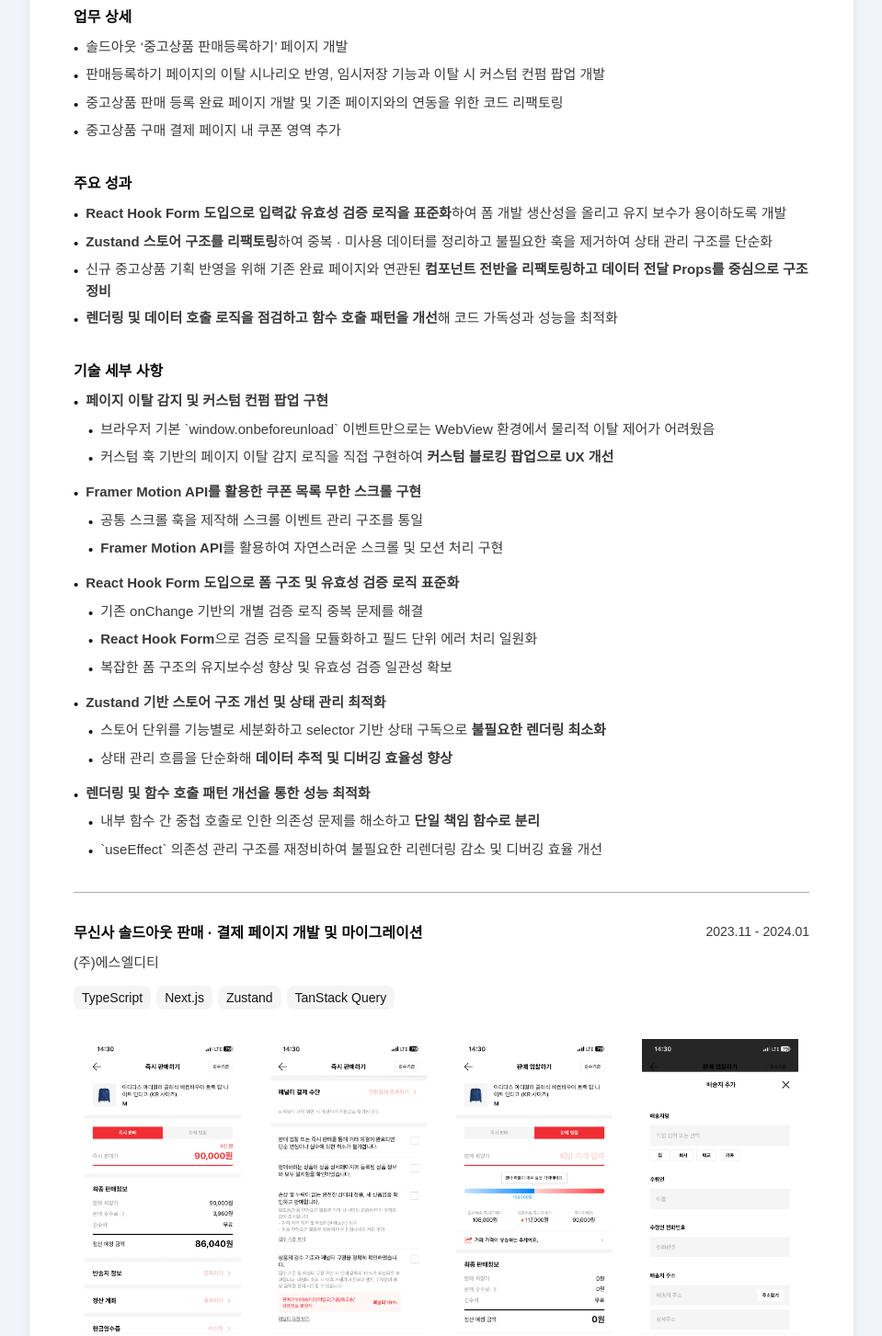
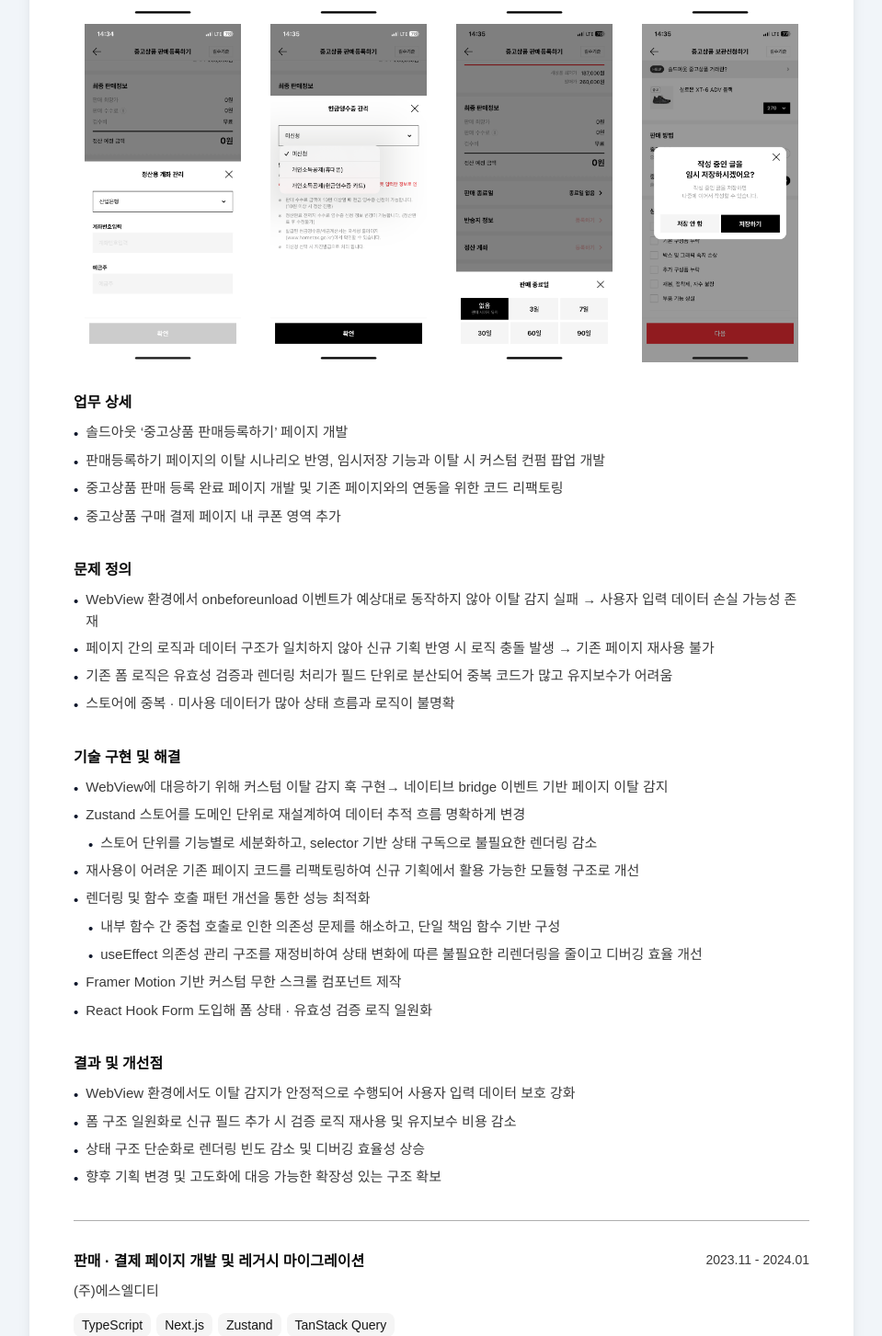
Before and after one commit to kkoomin/kkoomin.github.io, a Next.js app: page /portfolio in a window 1280 px wide. Shown: the part 1125-2578 px from the top of the page at 92% size, without its empty margins (160-1119 px from the left). Built offline with nearby package versions, Linux system fonts and the light colour scheme.

Commit message:
feat: 포트폴리오 데이터 변경

```diff
--- a/app/data/projectData.ts
+++ b/app/data/projectData.ts
@@ -15,49 +15,51 @@ export const portfolioProjects: ProjectData[] = [
       "중고상품 판매 등록 완료 페이지 개발 및 기존 페이지와의 연동을 위한 코드 리팩토링",
       "중고상품 구매 결제 페이지 내 쿠폰 영역 추가",
     ],
-    achievements: [
-      "**React Hook Form 도입으로 입력값 유효성 검증 로직을 표준화**하여 폼 개발 생산성을 올리고 유지 보수가 용이하도록 개발",
-      "**Zustand 스토어 구조를 리팩토링**하여 중복 · 미사용 데이터를 정리하고 불필요한 훅을 제거하여 상태 관리 구조를 단순화",
-      "신규 중고상품 기획 반영을 위해 기존 완료 페이지와 연관된 **컴포넌트 전반을 리팩토링하고 데이터 전달 Props를 중심으로 구조 정비**",
-      "**렌더링 및 데이터 호출 로직을 점검하고 함수 호출 패턴을 개선**해 코드 가독성과 성능을 최적화",
+    issues: [
+      "WebView 환경에서 onbeforeunload 이벤트가 예상대로 동작하지 않아 이탈 감지 실패 → 사용자 입력 데이터 손실 가능성 존재",
+      "페이지 간의 로직과 데이터 구조가 일치하지 않아 신규 기획 반영 시 로직 충돌 발생 → 기존 페이지 재사용 불가",
+      "기존 폼 로직은 유효성 검증과 렌더링 처리가 필드 단위로 분산되어 중복 코드가 많고 유지보수가 어려움",
+      "스토어에 중복 · 미사용 데이터가 많아 상태 흐름과 로직이 불명확",
     ],
     technicalDetails: [
       {
-        title: "페이지 이탈 감지 및 커스텀 컨펌 팝업 구현",
+        title:
+          "WebView에 대응하기 위해 커스텀 이탈 감지 훅 구현→ 네이티브 bridge 이벤트 기반 페이지 이탈 감지",
+        points: [],
+      },
+      {
+        title:
+          "Zustand 스토어를 도메인 단위로 재설계하여 데이터 추적 흐름 명확하게 변경",
         points: [
-          "브라우저 기본 `window.onbeforeunload` 이벤트만으로는 WebView 환경에서 물리적 이탈 제어가 어려웠음",
-          "커스텀 훅 기반의 페이지 이탈 감지 로직을 직접 구현하여 **커스텀 블로킹 팝업으로 UX 개선**",
+          "스토어 단위를 기능별로 세분화하고, selector 기반 상태 구독으로 불필요한 렌더링 감소",
         ],
       },
       {
-        title: "Framer Motion API를 활용한 쿠폰 목록 무한 스크롤 구현",
-        points: [
-          "공통 스크롤 훅을 제작해 스크롤 이벤트 관리 구조를 통일",
-          "**Framer Motion API**를 활용하여 자연스러운 스크롤 및 모션 처리 구현",
-        ],
-      },
-      {
-        title: "React Hook Form 도입으로 폼 구조 및 유효성 검증 로직 표준화",
-        points: [
-          "기존 onChange 기반의 개별 검증 로직 중복 문제를 해결",
-          "**React Hook Form**으로 검증 로직을 모듈화하고 필드 단위 에러 처리 일원화",
-          "복잡한 폼 구조의 유지보수성 향상 및 유효성 검증 일관성 확보",
-        ],
-      },
-      {
-        title: "Zustand 기반 스토어 구조 개선 및 상태 관리 최적화",
-        points: [
-          "스토어 단위를 기능별로 세분화하고 selector 기반 상태 구독으로 **불필요한 렌더링 최소화**",
-          "상태 관리 흐름을 단순화해 **데이터 추적 및 디버깅 효율성 향상**",
-        ],
+        title:
+          "재사용이 어려운 기존 페이지 코드를 리팩토링하여 신규 기획에서 활용 가능한 모듈형 구조로 개선",
+        points: [],
       },
       {
         title: "렌더링 및 함수 호출 패턴 개선을 통한 성능 최적화",
         points: [
-          "내부 함수 간 중첩 호출로 인한 의존성 문제를 해소하고 **단일 책임 함수로 분리**",
-          "`useEffect` 의존성 관리 구조를 재정비하여 불필요한 리렌더링 감소 및 디버깅 효율 개선",
+          "내부 함수 간 중첩 호출로 인한 의존성 문제를 해소하고, 단일 책임 함수 기반 구성",
+          "useEffect 의존성 관리 구조를 재정비하여 상태 변화에 따른 불필요한 리렌더링을 줄이고 디버깅 효율 개선",
         ],
       },
+      {
+        title: "Framer Motion 기반 커스텀 무한 스크롤 컴포넌트 제작",
+        points: [],
+      },
+      {
+        title: "React Hook Form 도입해 폼 상태 · 유효성 검증 로직 일원화",
+        points: [],
+      },
+    ],
+    achievements: [
+      "WebView 환경에서도 이탈 감지가 안정적으로 수행되어 사용자 입력 데이터 보호 강화",
+      "폼 구조 일원화로 신규 필드 추가 시 검증 로직 재사용 및 유지보수 비용 감소",
+      "상태 구조 단순화로 렌더링 빈도 감소 및 디버깅 효율성 상승",
+      "향후 기획 변경 및 고도화에 대응 가능한 확장성 있는 구조 확보",
     ],
     tech: [
       "TypeScript",
@@ -69,7 +71,7 @@ export const portfolioProjects: ProjectData[] = [
     screenshots: projectScreenshots.secondhand,
   },
   {
-    title: "무신사 솔드아웃 판매 · 결제 페이지 개발 및 마이그레이션",
+    title: "판매 · 결제 페이지 개발 및 레거시 마이그레이션",
     company: "(주)에스엘디티",
     period: "2023.11 - 2024.01",
     description: [
@@ -80,40 +82,50 @@ export const portfolioProjects: ProjectData[] = [
       "판매 · 구매 결제 페이지 공통 컴포넌트 개발 및 구조 개선",
       "사용자 트래킹을 위한 Google Analytics(GA) 태그 추가",
     ],
-    achievements: [
-      "기존 Nuxt · Vue2 기반의 판매 · 결제 페이지를 **Next.js로 마이그레이션**",
-      "**TanStack Query(React Query) 적용**으로 서버 상태 관리 및 캐싱 최적화, 불필요한 API 호출 감소",
-      "**판매가 계산식 및 레거시 로직을 정리 · 최적화**하여 결제 처리 안정성과 유지보수성 향상",
-      "CSS만으로 **판매제안가 그래프 영역을 구현**해 외부 라이브러리 의존도 축소 및 코드 경량화",
+    issues: [
+      "Vue2 + Composition API로 구성된 레거시 구조 개선 필요",
+      "WebView safe-area 관련 UI 깨짐 문제 지속 발생",
     ],
     technicalDetails: [
       {
-        title: "Nuxt → Next.js 마이그레이션",
+        title: "Next.js App Router 기반 코드 구조 개발",
+        points: [],
+      },
+      {
+        title: "Vuex 기반 로직을 Zustand로 재정의",
+        points: [],
+      },
+      {
+        title: "TanStack Query로 서버 상태 관리 도입",
         points: [
-          "Nuxt(Vue2) 구조를 **Next.js(v13) App Router 기반**으로 전환",
-          "Vuex 기반 상태 로직을 Zustand로 마이그레이션하여 구조 단순화",
+          "쿼리 키 구조 정의 → API 호출 최적화",
+          "staleTime / refetch 조건 설정 → API 호출 낭비 제거 & 응답 속도 개선",
         ],
       },
       {
-        title: "렌더링 및 상태 관리 구조 개선",
+        title:
+          "판매제안가 그래프를 CSS 기반 커스텀으로 구현해 코드 경량화 및 라이브러리 의존성 제거",
+        points: [],
+      },
+      {
+        title:
+          "WebView - 네이티브 충돌 문제 해결을 위해 동적 레이아웃 보정 로직 추가",
         points: [
-          "중복된 useEffect 호출 및 의존성 문제를 해소",
-          "이벤트 핸들러 호출 시점을 명확히 하여 **예측 가능한 렌더링 흐름 확보**",
+          "초기 로드 시점의 높이 값을 hydration 단계에서 반영하도록 구조 변경",
         ],
       },
-      {
-        title: "WebView 내 네이티브 영역 UI 레이아웃 계산 이슈 개선",
-        points: [
-          "네이티브 바 활성화 시점에서 발생하는 노치 영역 문제를 분석하고 **동적 스타일 처리**로 대응",
-          "웹·네이티브 영역 간 레이아웃 충돌을 최소화하여 **WebView 렌더링 안정성 확보**",
-        ],
-      },
+    ],
+    achievements: [
+      "마이그레이션 후 페이지 구조가 단순해져 기능 확장 비용 감소, 렌더링/상태 변경 예측 가능성 향상",
+      "API 호출 중복 제거 → 네트워크 트래픽 절감 및 페이지 응답 속도 개선",
+      "외부 라이브러리 최소화 → 번들 크기 감소 및 유지보수성 향상",
+      "WebView 내 레이아웃 점프 현상 제거 → 앱 사용자 체감 품질 개선",
     ],
     tech: ["TypeScript", "Next.js", "Zustand", "TanStack Query"],
     screenshots: projectScreenshots.sell,
   },
   {
-    title: "무신사 솔드아웃 APP 내 상품 상세 WebView 기능 추가 개발",
+    title: "솔드아웃 APP 내 상품 상세 WebView 기능 고도화",
     company: "(주)에스엘디티",
     period: "2023.06 - 2023.07",
     description: [
@@ -122,33 +134,28 @@ export const portfolioProjects: ProjectData[] = [
       "상품 상세 내 판매하기 · 구매하기 버튼 상단 플로팅 배너 UI 개발",
       "WebView 영역과 APP 네이티브 영역 간의 연동 진행",
     ],
-    achievements: [
-      "Next.js Image 컴포넌트 및 WebP 포맷 적용으로 **이미지 로딩 속도 최적화**",
-      "**Intersection Observer API를 활용**해 배너 노출 타이밍 개선 및 불필요한 렌더링 최소화",
-      "**WebView 영역과 APP 네이티브 영역 간의 연동 구조 개선**으로 전환 안정성 확보",
-    ],
+    issues: [],
     technicalDetails: [
       {
-        title: "이미지 로딩 및 렌더링 최적화",
-        points: [
-          "WebP 포맷 도입 및 **Next.js Image 컴포넌트 활용**으로 초기 지연 문제 해결",
-          "특정 구간 진입 시점 렌더링 트리거로 불필요한 메모리 사용 감소",
-        ],
+        title:
+          "Next.js Image 컴포넌트 및 WebP 포맷 적용 → 이미지 초기 렌더링 지연 완화",
+        points: [],
       },
       {
-        title: "Intersection Observer API를 활용한 UI 제어",
-        points: [
-          "배너 노출 시점을 Intersection Observer로 감지해 **렌더링 성능 향상**",
-          "기존 스크롤 기반 처리 대비 코드 단순화 달성",
-        ],
+        title:
+          "Intersection Observer API 활용 → 배너 노출 타이밍을 개선하고 불필요한 렌더링 최소화",
+        points: [],
       },
       {
-        title: "WebView ↔ 네이티브 연동 구조 개선",
-        points: [
-          "WebView 전환 시 내부 모달 상태가 유지되는 문제를 해결하기 위해 **네이티브 파라미터 구조 수정**",
-          "화면 상태 동기화 로직 개선으로 **모달 초기화 정상화**",
-        ],
+        title:
+          "Modal 컴포넌트 ↔ WebView 화면 전환 시 상태 잔류 문제 해결 → 네이티브 영역과의 파라미터 구조 재정비",
+        points: [],
       },
+    ],
+    achievements: [
+      "고화질 이미지 로드 시 발생하던 초기 지연 문제를 안정화 → 앱 사용자 체감 성능 개선",
+      "특정 구간 진입 시점에서 이미지가 렌더링되도록 하여 불필요한 메모리 사용 감소",
+      "WebView 전환 시 UI 오류 빈도 감소",
     ],
     tech: ["TypeScript", "Nuxt", "Vue.js"],
     screenshots: projectScreenshots.snap,
@@ -158,86 +165,75 @@ export const portfolioProjects: ProjectData[] = [
   // (주)루나소프트
   // ===============================
   {
-    title: "글로벌 TF 프로젝트 프론트엔드 초기 개발",
+    title: "글로벌 상담센터 TF 프론트엔드 초기 개발",
     company: "(주)루나소프트",
     period: "2022.09 - 2023.01",
     description: [
-      "글로벌 상담센터 TF 초기 기획 버전 개발에 참여, 일본 시장 대응을 위한 다국어(i18n) 구조 설계",
+      "글로벌 상담센터 TF의 프론트엔드 초기 기획 버전 개발에 참여, 일본 시장 대응을 위한 다국어(i18n) 구조 설계",
       "권한 관리, 채널·브랜드 관리, 사업자 정보 관리 및 공통 레이아웃 등 핵심 페이지 1차 개발 담당",
-      "디자인 가이드 통일을 위해 퍼블리셔, 디자이너와 협업하여 스타일 가이드 정립",
-    ],
-    achievements: [
-      "**React 기반의 다국어(i18n) 구조를 구축**하여 일본어·영어 대응 환경 구현",
-      "**Redux Toolkit** 기반 상태 관리로 데이터 흐름 단순화 및 유지보수성 향상",
-      "**Vite 기반 개발 환경 구성**으로 초기 빌드 속도 개선 및 개발 효율성 향상",
+      "챗봇 프론트엔드 팀과의 디자인 가이드 통일을 위해 퍼블리셔, 디자이너와 협업하여 스타일 적용",
     ],
     technicalDetails: [
       {
-        title: "react-i18next를 활용한 다국어(i18n) 구조 설계",
-        points: [
-          "페이지/도메인 단위 namespace 분리로 **유연한 언어팩 구조 설계**",
-          "기획팀 전달 Excel 언어팩 → JSON 변환 자동화 프로토타입 구현",
-        ],
+        title:
+          "react-i18next 기반 다국어 구조 설계 (namespace 기반 도메인 분리)",
+        points: [],
       },
       {
-        title: "Redux Toolkit 기반 상태 관리 구조 설계",
-        points: [
-          "Slice 단위 상태 관리로 **모듈 간 의존성 최소화 및 코드 가독성 개선**",
-        ],
+        title:
+          "기획팀 제공 Excel 언어팩을 JSON으로 변환하는 자동화 프로토타입 구상",
+        points: [],
       },
       {
-        title: "Vite 기반 개발 환경 구성",
-        points: [
-          "CRA 대비 빌드 속도 개선, HMR 성능 향상",
-          "대규모 프로젝트 확장성을 고려한 ESLint/TSConfig 최적화",
-        ],
+        title: "Redux Toolkit 기반 상태 구조 설계",
+        points: [],
       },
+      {
+        title: "Vite 기반 개발 환경 세팅으로 초기 빌드 속도 개선",
+        points: [],
+      },
+    ],
+    achievements: [
+      "일본 시장 대응을 위한 안정적 i18n 기반 확보",
+      "초기 개발 속도 및 유지보수 편의성 향상",
+      "대규모 프로젝트 개발환경 표준화에 기여",
     ],
     tech: ["TypeScript", "React", "Redux Toolkit", "Vite", "i18next"],
   },
   {
-    title: "루나소프트 광고 관리 어드민 신규 개발 및 마이그레이션",
+    title: "광고 관리 어드민 신규 개발 및 마이그레이션",
     company: "(주)루나소프트",
     period: "2020.10 - 2022.09",
     description: [
-      "광고 관리 어드민 신규 개발 및 설계 담당 (초기 Angular10 → React 마이그레이션)",
-      "광고 채널 및 지면 관리, 관리자 권한 관리 등 핵심 워크플로우 UI/로직 개발",
-      "광고 및 채널 통계 대시보드 구축, 일별 현황 · 클릭/조회수 · 채널별 통계 등 주요 KPI 시각화",
+      "팀 내 유일한 프론트엔드 개발자로 광고 관리 어드민 신규 개발 및 설계 담당 → 초기 개발 스택 Angular10, TypeScript",
+      "광고 채널 및 지면 관리, 관리자 권한 관리 등 핵심 워크플로우 UI, 로직 개발",
+      "광고 및 채널 통계 대시보드 구축, 일별 현황·클릭/조회수·채널별 통계 등 주요 KPI 시각화",
       "백엔드 개발자와 협업하여 API 명세 및 응답 구조 설계",
     ],
-    achievements: [
-      "팀 내 **단독 프론트엔드 개발자로 전체 영역을 설계·구현 및 유지보수**",
-      "**Angular10 기반 프로젝트를 React 환경으로 마이그레이션**하며 사내 기술 스택 통합",
-      "**Google Charts API 기반 대시보드 시각화 구성**으로 관리자 사용성 개선",
+    issues: [
+      "Angular10 기반 초기 구조는 유지보수 난이도 높고 기능 확장에 제약",
+      "통계 대시보드 시각화가 미흡해 운영 지표 파악 어려움",
+      "Observable 구조의 비동기 흐름(RxJS) 의존도가 높아 프론트 로직 복잡성 증가",
     ],
     technicalDetails: [
       {
-        title: "Angular → React 마이그레이션",
-        points: [
-          "기존 비즈니스 로직 및 컴포넌트 구조를 점검 및 리팩토링해 코드 품질 개선",
-        ],
+        title: "React + Redux Toolkit 구조로 도메인 단위 설계",
+        points: [],
       },
       {
-        title: "Google Charts API 기반 대시보드 구축",
-        points: [
-          "Timeline, Line, Bar Chart 등 다양한 통계 시각화 컴포넌트 구현",
-          "일별 클릭/조회수, 채널별 성과 시각화를 통해 관리 효율 향상",
-        ],
+        title:
+          "Google Charts API 기반 통계 대시보드 구성 → 주요 KPI(일별 클릭/조회수 등) 시각화",
+        points: [],
       },
       {
-        title: "(Angular)RxJS 기반 비동기 데이터 처리",
-        points: [
-          "HttpClient + Observable 구조로 API 통신 및 예외 처리 구현",
-          "HttpInterceptor를 통한 공통 인증 헤더 및 에러 처리 일원화",
-        ],
+        title: "기존 비즈니스 로직 분석 후 재사용 가능한 형태로 모듈 분리",
+        points: [],
       },
-      {
-        title: "회원 주소 관리 기능 개발",
-        points: [
-          "Daum(Kakao) PostCode API 연동으로 주소 검색 및 자동완성 구현",
-          "입력 오류율 감소 및 관리 효율성 향상",
-        ],
-      },
+    ],
+    achievements: [
+      "마이그레이션 성공으로 사내 FE 기술 스택 통합 및 신규 개발 속도 개선",
+      "관리자 사용성을 고려한 대시보드 구축으로 운영 효율 상승",
+      "복잡한 비즈니스 로직을 React 구조로 안정적으로 재구성하여 유지보수성 개선",
     ],
     tech: [
       "TypeScript",
--- a/app/data/projectScreenshots.ts
+++ b/app/data/projectScreenshots.ts
@@ -3,13 +3,13 @@ export const projectScreenshots = {
   secondhand: [
     "/assets/SLDT_secondhand_01.PNG",
     "/assets/SLDT_secondhand_02.PNG",
-    // "/assets/SLDT_secondhand_03.PNG",
+    "/assets/SLDT_secondhand_03.PNG",
     "/assets/SLDT_secondhand_04.PNG",
     // "/assets/SLDT_secondhand_05.PNG",
-    // "/assets/SLDT_secondhand_06.PNG",
-    // "/assets/SLDT_secondhand_07.PNG",
+    "/assets/SLDT_secondhand_06.PNG",
+    "/assets/SLDT_secondhand_07.PNG",
     "/assets/SLDT_secondhand_08.PNG",
-    // "/assets/SLDT_secondhand_09.PNG",
+    "/assets/SLDT_secondhand_09.PNG",
   ],
   sell: [
     "/assets/SLDT_sell_01.PNG",
--- a/app/data/resumeData.ts
+++ b/app/data/resumeData.ts
@@ -173,7 +173,7 @@ export const resumeData: ResumeData = {
       tech: ["TypeScript", "React", "Redux Toolkit"],
     },
     {
-      name: "루나소프트 광고 관리 어드민 신규 개발 및 마이그레이션",
+      name: "광고 관리 어드민 신규 개발 및 마이그레이션",
       company: "(주)루나소프트",
       period: "2020.10 - 2022.09",
       summary:
--- a/app/data/types.ts
+++ b/app/data/types.ts
@@ -74,8 +74,9 @@ export interface ProjectData {
   company: string; // 회사명
   period: string; // 프로젝트 기간 (YYYY.MM - YYYY.MM)
   description: string[]; // 업무 상세
-  achievements: string[]; // 주요 성과
-  technicalDetails: TechnicalDetail[]; // 기술 세부 사항
+  issues?: string[]; // 문제 정의
+  technicalDetails: TechnicalDetail[]; // 기술 구현 및 해결
+  achievements: string[]; // 결과 및 개선점
   tech: string[]; // 사용 기술
   screenshots?: string[]; // 스크린샷 경로 (public 폴더 기준)
 }
--- a/app/portfolio/components/PortfolioProjects.tsx
+++ b/app/portfolio/components/PortfolioProjects.tsx
@@ -36,12 +36,14 @@ export function PortfolioProjects() {
                 ))}
               </div>
             </div>
-
             {/* 프로젝트 스크린샷 */}
             {project.screenshots && project.screenshots.length > 0 && (
               <div className="grid grid-cols-4 gap-2 mb-8">
                 {project.screenshots.map((screenshot, i) => (
-                  <div key={i} className="relative">
+                  <div
+                    key={`portfolio_project_screenshot_${i}`}
+                    className="relative"
+                  >
                     <div className="aspect-[9/16] overflow-hidden">
                       <Image
                         src={screenshot}
@@ -57,14 +59,13 @@ export function PortfolioProjects() {
                 ))}
               </div>
             )}
-
             {/* 업무 상세 */}
             <div className="mb-8">
               <h4 className="text-md font-bold mb-2">업무 상세</h4>
               <ul className="space-y-1">
                 {project.description.map((item, i) => (
                   <li
-                    key={i}
+                    key={`portfolio_project_description_${i}`}
                     className="flex items-start gap-2 text-[15px] text-muted-foreground  leading-relaxed"
                   >
                     <span className="text-slate-900 mt-0.5">•</span>
@@ -74,47 +75,70 @@ export function PortfolioProjects() {
               </ul>
             </div>
 
-            {/* 주요 성과 */}
-            {project.achievements && project.achievements.length > 0 && (
+            {/* 문제 정의 */}
+            {project.issues && project.issues.length > 0 && (
               <div className="mb-8">
-                <h4 className="text-md font-bold mb-2">주요 성과</h4>
+                <h4 className="text-md font-bold mb-2">문제 정의</h4>
                 <ul className="space-y-1">
-                  {project.achievements.map((achievement, i) => (
+                  {project.issues.map((issue, i) => (
                     <li
-                      key={i}
-                      className="flex items-start gap-2 text-[15px] leading-relaxed text-muted-foreground "
+                      key={`portfolio_project_issue_${i}`}
+                      className="flex items-start gap-2 text-[15px] leading-relaxed text-muted-foreground"
                     >
                       <span className="text-slate-900 mt-0.5">•</span>
-                      <span>{parseText(achievement)}</span>
+                      <span>{parseText(issue)}</span>
                     </li>
                   ))}
                 </ul>
               </div>
             )}
 
-            {/* 기술 세부 사항 */}
+            {/* 기술 구현 및 해결 */}
             {project.technicalDetails &&
               project.technicalDetails.length > 0 && (
                 <div className="mb-8">
-                  <h4 className="text-md font-bold mb-2">기술 세부 사항</h4>
-                  <ul className="space-y-3">
+                  <h4 className="text-md font-bold mb-2">기술 구현 및 해결</h4>
+                  <ul className="space-y-1">
                     {project.technicalDetails.map((detail, i) => (
-                      <li key={i} className="space-y-1">
-                        <div className="flex items-start gap-2 text-[15px] font-medium text-muted-foreground  leading-relaxed">
+                      <li
+                        key={`portfolio_project_technicalDetail_${i}`}
+                        className="space-y-1"
+                      >
+                        <div className="flex items-start gap-2 text-[15px] font-medium text-muted-foreground leading-relaxed">
                           <span className="text-slate-900 mt-0.5">•</span>
-                          <span className="font-bold">{detail.title}</span>
+                          <span>{detail.title}</span>
                         </div>
+                        {detail.points && detail.points.length > 0 && (
                           <ul className="space-y-1 ml-4">
                             {detail.points.map((point, j) => (
                               <li
-                              key={j}
-                              className="flex items-start gap-2 text-[15px] text-muted-foreground  leading-relaxed"
+                                key={`portfolio_project_technicalDetail_sub_${j}`}
+                                className="flex items-start gap-2 text-[15px] text-muted-foreground leading-relaxed"
                               >
                                 <span className="text-slate-900 mt-0.5">•</span>
                                 <span>{parseText(point)}</span>
                               </li>
                             ))}
                           </ul>
+                        )}
+                      </li>
+                    ))}
+                  </ul>
+                </div>
+              )}
+
+            {/* 결과 및 개선점 */}
+            {project.achievements && project.achievements.length > 0 && (
+              <div className="mb-8">
+                <h4 className="text-md font-bold mb-2">결과 및 개선점</h4>
+                <ul className="space-y-1">
+                  {project.achievements.map((achievement, i) => (
+                    <li
+                      key={`portfolio_project_achievement_${i}`}
+                      className="flex items-start gap-2 text-[15px] leading-relaxed text-muted-foreground "
+                    >
+                      <span className="text-slate-900 mt-0.5">•</span>
+                      <span>{parseText(achievement)}</span>
                     </li>
                   ))}
                 </ul>
```
Also changed, not shown: app/portfolio/components/PortfolioHeader.tsx (+31 -25 lines). Lines whose indentation alone changed are shown as unchanged.
